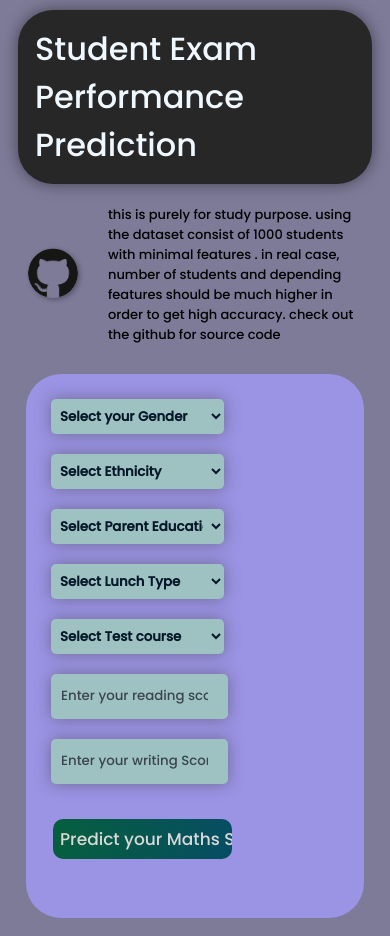
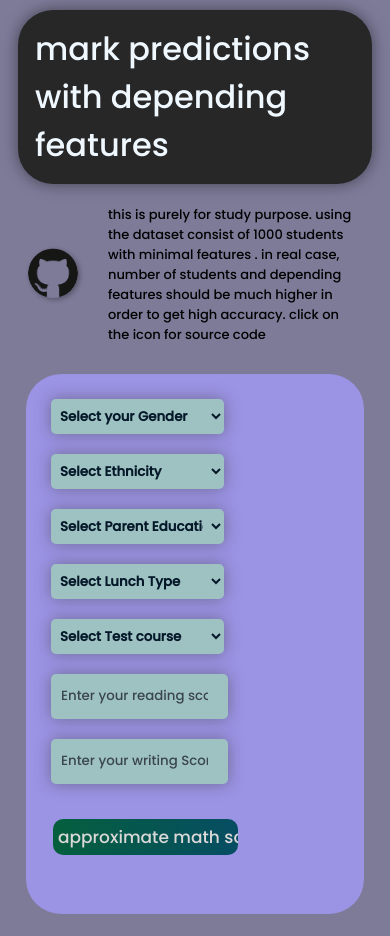
Before and after one commit to laiz-in/StudentMarkPrediction-ML, a Flask app: page / in a window 390 px wide. After the commit the page ends 914 px from the top, so only its background shows below. Run offline with Flask 2, Linux system fonts and the light colour scheme.

Commit message:
changes in UI

```diff
--- a/static/styles.css
+++ b/static/styles.css
@@ -204,11 +204,11 @@ img {
     outline: none;
     border: none;
     font-size: 17px;
-    padding: 7px;
+    padding: 5px;
     cursor: pointer;
     margin: 25px;
     margin-left: 12px;
-    width: 58%;
+    width: 60%;
 }
 .login .btn:hover{
   background: linear-gradient(to right,rgb(58, 3, 70),rgb(99, 6, 6));
--- a/templates/home.html
+++ b/templates/home.html
@@ -12,13 +12,13 @@
 </head>
 <body>
     <h1>
-        <legend>Student Exam Performance Prediction</legend>
+        <legend>mark predictions with depending features</legend>
     </h1>
     <div class="git">
         <a href="https://github.com/laiz-in/ML-project-studentperfomance">
             <img src="static\github-icon.png" alt="GitHub">
         </a>
-        <h2>this is purely for study purpose. using the dataset consist of 1000 students with minimal features . in real case, number of students and depending features should be much higher in order to get high accuracy. check out the github for source code</h2>
+        <h2>this is purely for study purpose. using the dataset consist of 1000 students with minimal features . in real case, number of students and depending features should be much higher in order to get high accuracy. click on the icon for source code</h2>
     </div>
 
     <div class="login">
@@ -115,7 +115,7 @@
                 placeholder="Enter your writing Score" min='0' max='100' />
         </div>
         <div id = "btn">
-            <input class="btn btn-primary" type="submit" value="Predict your Maths Score" required />
+            <input class="btn btn-primary" type="submit" value="approximate math score" required />
         </div>
     </form>
 
```
